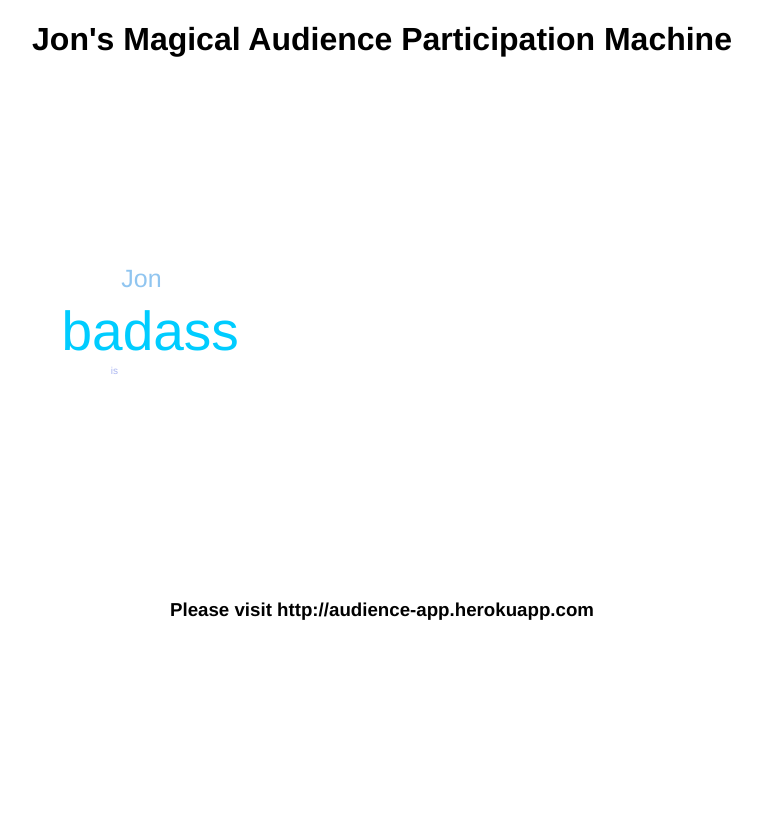
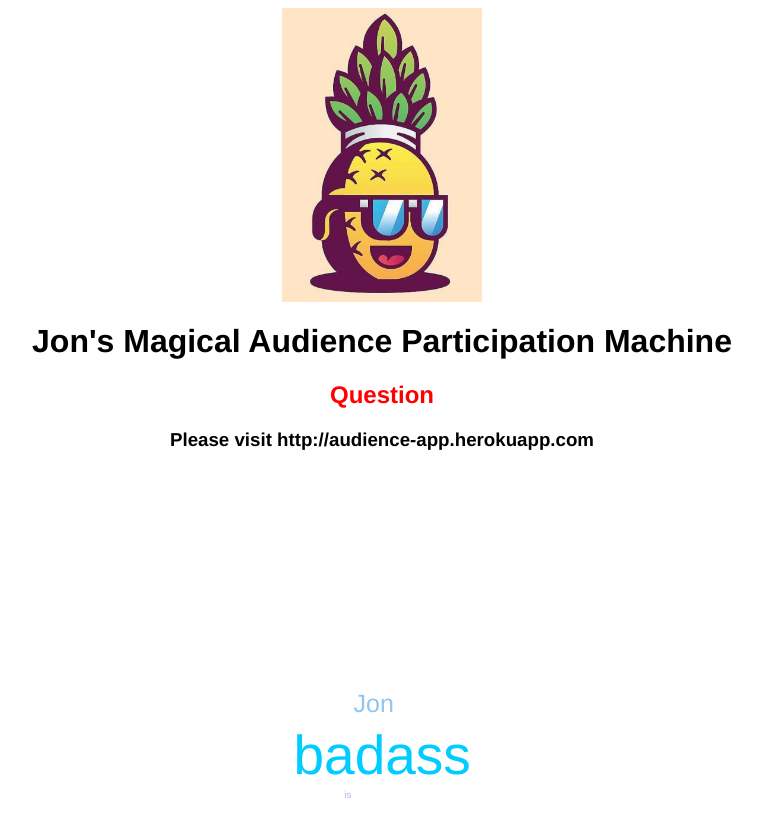
Before and after one commit to J-On/audience-app, a website: page public/display.html in a window 1280 px wide. Shown: the whole page, without its empty margins (258-1020 px from the left). Before the commit the page ends 800 px from the top, so only its background shows below. Drawn offline with nearby package versions, Linux system fonts and the light colour scheme; no server answers.

Commit message:
more css on display

```diff
--- a/public/display.html
+++ b/public/display.html
@@ -9,8 +9,9 @@
 </head>
 <body>
 
+<img src="pineapple.png" style="width:200px">
 <h1>Jon's Magical Audience Participation Machine</h1>
-<h2 id="question-title"></h2>
+<h2 id="question-title">Question</h2>
 
 <div id="keywords"></div>
 
--- a/public/display.js
+++ b/public/display.js
@@ -39,8 +39,8 @@ $(function(){
   });
 
   $('#keywords').jQCloud(words, {
-    width: 800,
-    height: 500
+    width: 1000,
+    height: 650
   });
 
   //Updates the question and DB location on admin submit
--- a/public/jqcloud.css
+++ b/public/jqcloud.css
@@ -16,12 +16,28 @@ h3 {
   text-align: center;
 }
 
+img {
+  size: 200px;
+  display: block;
+  margin-left: auto;
+  margin-right: auto;
+}
+
+#question-title {
+  font-family: "Helvetica", "Arial", sans-serif;
+  text-align: center;
+  color: red;
+}
 
 .jqcloud {
   font: 10px "Helvetica", "Arial", sans-serif;
   line-height: normal;
   overflow: hidden;
-  position: relative;
+  position: absolute;
+  margin-left: auto;
+  margin-right: auto;
+  left: 0;
+  right: 0;
 }
 
 .jqcloud-word {
```
Also changed, not shown: public/pineapple.png (added).
